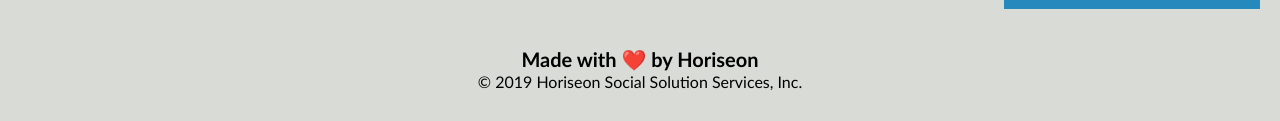
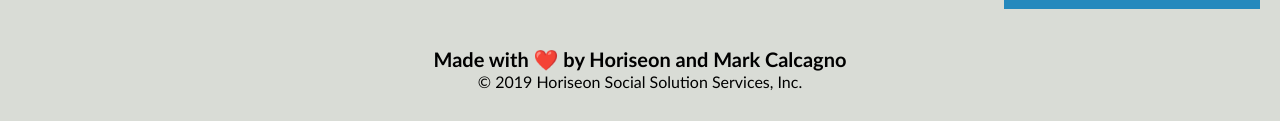
Before and after one commit to mcalcagno47/sprint1homework, a plain HTML site: page index.html in a window 1280 px wide. Shown: the part 1865-1986 px from the top of the page. Drawn offline with Linux system fonts and the light colour scheme.

Commit message:
put my name in to see what would happen

```diff
--- a/index.html
+++ b/index.html
@@ -72,7 +72,7 @@
         </div>
     </div>
     <div class="footer">
-        <h2>Made with ❤️️ by Horiseon</h2>
+        <h2>Made with ❤️️ by Horiseon and Mark Calcagno</h2>
         <p>
             &copy; 2019 Horiseon Social Solution Services, Inc.
         </p>
```
